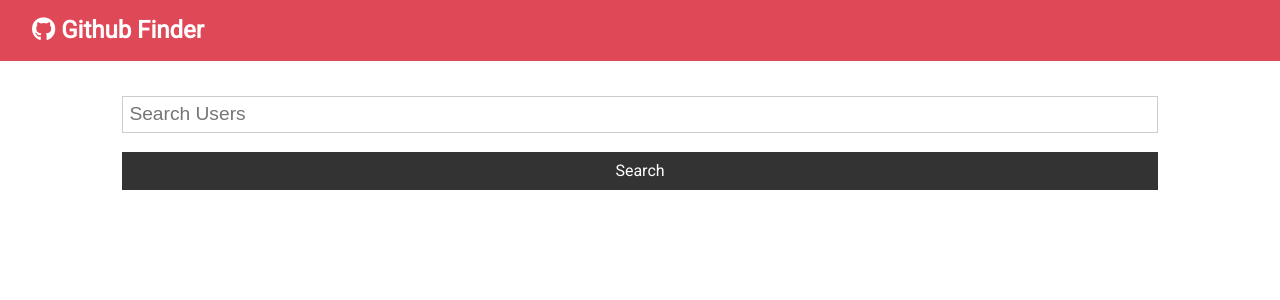
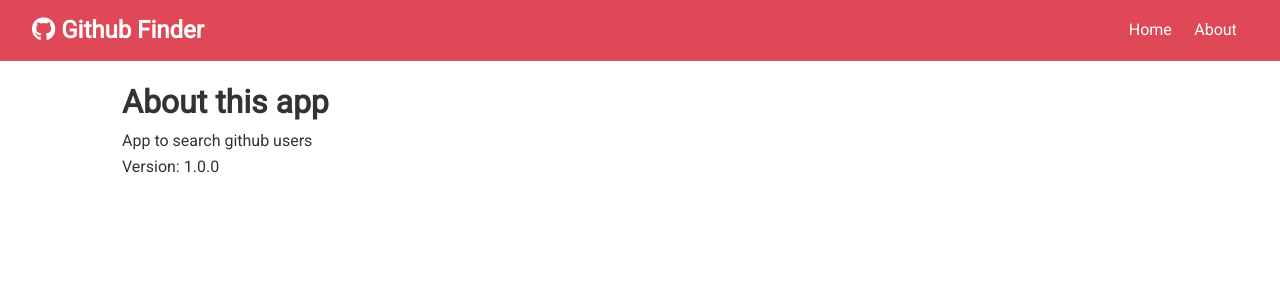
Before and after one commit to dev-cody/github-tracker, a React (Create React App) app: page /about in a window 1280 px wide. Shown: the top 300 px of the page. Built offline with nearby package versions, Linux system fonts and the light colour scheme; no server answers.

Commit message:
Started to set up react router dom, added routes for home and about

```diff
--- a/package.json
+++ b/package.json
@@ -9,6 +9,7 @@
     "axios": "^0.21.1",
     "react": "^17.0.2",
     "react-dom": "^17.0.2",
+    "react-router-dom": "^5.2.0",
     "react-scripts": "4.0.3",
     "web-vitals": "^1.0.1"
   },
--- a/src/App.js
+++ b/src/App.js
@@ -1,11 +1,13 @@
-import React, { Component } from 'react';
+import React, { Component, Fragment } from 'react';
 import axios from 'axios';
+import { BrowserRouter as Router, Switch, Route} from 'react-router-dom'
 import './App.css';
 
 import Navbar from './components/layout/Navbar';
 import Users from './components/users/Users';
 import Search from './components/users/Search';
 import Alert from './components/layout/Alert';
+import About from './components/pages/About';
 
 class App extends Component {
   //Setting the inital state
@@ -16,16 +18,16 @@
   }
 
   //Pull a random 30 users when component mounts
-  // async componentDidMount() {
-  //   //Setting the state to show the loading spinner
-  //   this.setState({ loading: true });
-  //   //Basic fetch to the first 30 random github users
-  //   const res = await axios.get(`https://api.github.com/users?
-  //   client_id=${process.env.REACT_APP_GITHUB_CLIENT_ID}
-  //   &client_secret=${process.env.REACT_APP_GITHUB_CLIENT_SECRET}`);
-  //   //Setting the state of users to res.data and then removing the spiiner
-  //   this.setState({ users: res.data, loading: false});
-  // }
+  async componentDidMount() {
+    //Setting the state to show the loading spinner
+    this.setState({ loading: true });
+    //Basic fetch to the first 30 random github users
+    const res = await axios.get(`https://api.github.com/users?
+    client_id=${process.env.REACT_APP_GITHUB_CLIENT_ID}
+    &client_secret=${process.env.REACT_APP_GITHUB_CLIENT_SECRET}`);
+    //Setting the state of users to res.data and then removing the spiiner
+    this.setState({ users: res.data, loading: false});
+  }
 
   //search github users
   searchUsers = async (text) => {
@@ -58,10 +60,14 @@
     const {users, loading} = this.state;
 
     return (
+      <Router>
         <div className="App">
           <Navbar />
           <div className="container">
             <Alert alert={ this.state.alert }/>
+            <Switch>
+              <Route exact path='/' render={props => (
+                <Fragment>
                   {/* Props being passed up from the Seach component */}
                   <Search
                     searchUsers={ this.searchUsers }
@@ -70,8 +76,13 @@
                     setAlert={ this.setAlert }
                   />
                   <Users loading={ loading } users={ users }/>
+                </Fragment>
+              )} />
+              <Route exact path='/about' component={About} />
+            </Switch>
           </div>
         </div>
+      </Router>
     );
   }
 }
--- a/src/components/layout/Navbar.js
+++ b/src/components/layout/Navbar.js
@@ -1,5 +1,7 @@
 import React from 'react';
 import PropTypes from 'prop-types';
+
+import { Link } from 'react-router-dom';
 
 const Navbar = ({ icon, title }) => {
 
@@ -8,6 +10,14 @@
             <h1>
                 <i className={icon} /> {title}
             </h1>
+            <ul>
+                <li>
+                    <Link to='/'>Home</Link>
+                </li>
+                <li>
+                    <Link to='/about'>About</Link>
+                </li>
+            </ul>
         </nav>
     )
 
--- /dev/null
+++ b/src/components/pages/About.js
@@ -0,0 +1,13 @@
+import React, { Fragment } from 'react'
+
+const About = () => {
+    return (
+        <Fragment>
+            <h1>About this app</h1>
+            <p>App to search github users</p>
+            <p>Version: 1.0.0</p>
+        </Fragment>
+    )
+}
+
+export default About;
```
Also changed, not shown: 1 other file (tests, documents, lock files or other folders). Lines whose indentation alone changed are shown as unchanged.
